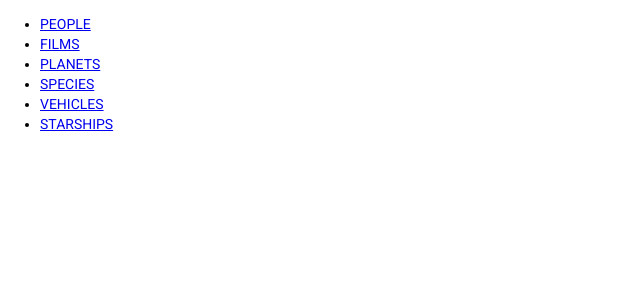
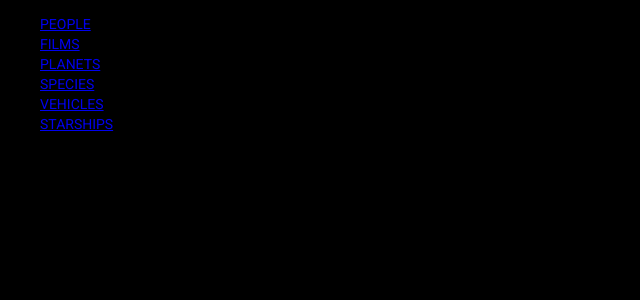
Before and after one commit to CapibaraAnonimo/swapi_Guia, an Angular app in the folder swapi_guia/: page /indice in a window 1280 px wide. Shown: the top 300 px of the page, without its empty margins (0-640 px from the left). Built offline with nearby package versions, Linux system fonts and the light colour scheme.

Commit message:
agregamos el fondo

```diff
--- a/swapi_guia/src/app/components/species/species.component.html
+++ b/swapi_guia/src/app/components/species/species.component.html
@@ -18,9 +18,7 @@
     </mat-card-header>
     <img mat-card-image [src]="saveImg(item)" alt="imagen" class="img" />
   </mat-card>
+  <span *ngFor="let in of counter(); let i = index"
+  ><button (click)="getSpeciesPage(i + 1)">{{ i + 1 }}</button>&nbsp;</span
+>
 </div>
-<div>
-  <span *ngFor="let in of counter(); let i = index"
-    ><button (click)="getSpeciesPage(i + 1)">{{ i + 1 }}</button>&nbsp;</span
-  >
-</div>
--- a/swapi_guia/src/styles.css
+++ b/swapi_guia/src/styles.css
@@ -1,4 +1,20 @@
 /* You can add global styles to this file, and also import other style files */
 
-html, body { height: 100%; }
-body { margin: 0; font-family: Roboto, "Helvetica Neue", sans-serif; }
+html,
+body {
+  height: 100%;
+  background-color: black;
+}
+body {
+  margin: 0;
+  font-family: Roboto, "Helvetica Neue", sans-serif;
+}
+
+html,
+body {
+  height: 100%;
+}
+body {
+  margin: 0;
+  font-family: Roboto, "Helvetica Neue", sans-serif;
+}
```
